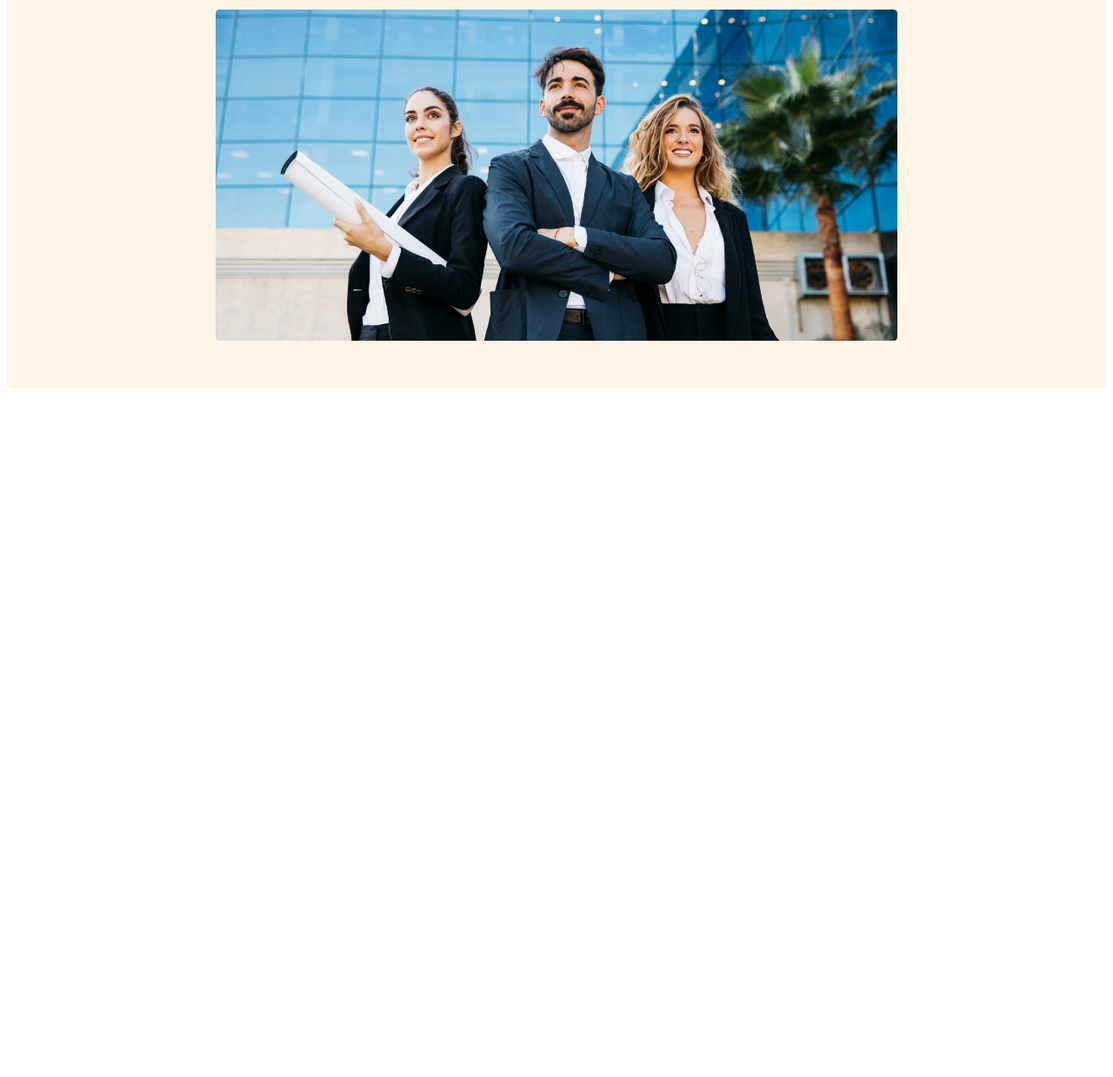
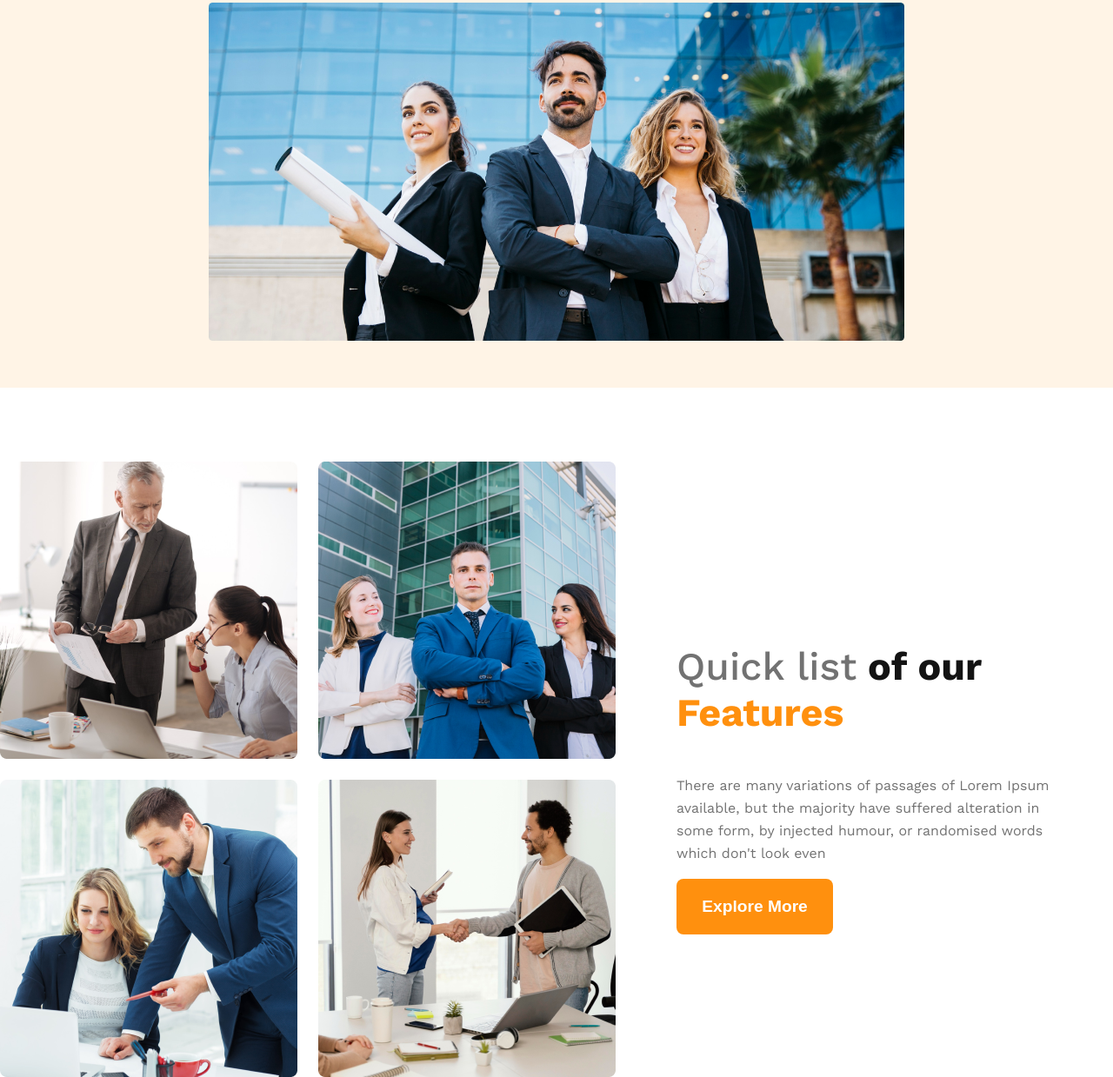
Before and after one commit to Vinactez/g3-architects-project, a plain HTML site: page index.html in a window 1280 px wide. Shown: the part 704-1943 px from the top of the page at 87% size. Before the commit the page ends 1158 px from the top, so only its background shows below. Drawn offline with nearby package versions, Linux system fonts and the light colour scheme.

Commit message:
finished teams section

```diff
--- a/index.html
+++ b/index.html
@@ -13,8 +13,9 @@
     />
   </head>
   <body>
+    <!-- header start -->
     <header>
-        <!-- nav section -->
+      <!-- nav section -->
       <nav>
         <div class="nav-container">
           <div class="nav-title">
@@ -33,7 +34,10 @@
       <!-- banner section -->
       <div class="banner">
         <div class="banner-content">
-          <h1 class="banner-title">Brand New <br> Group of Architects</h1>
+          <h1 class="banner-title">
+            Brand New <br />
+            Group of Architects
+          </h1>
           <p class="description">
             There are many variations of passages of Lorem Ipsum available, but
             the majority have suffered alteration in some form, by injected
@@ -44,7 +48,32 @@
         <img src="./images/banner.png" alt="" />
       </div>
     </header>
-    <main></main>
+    <!-- header ending -->
+    <main>
+      <!-- teams section -->
+      <section class="teams-container">
+        <div class="teams-img">
+          <img src="./images/team1.png" alt="" />
+          <img src="./images/team2.png" alt="" />
+          <img src="./images/team3.png" alt="" />
+          <img src="./images/team4.png" alt="" />
+        </div>
+        <div class="teams-content">
+          <h3 class="teams-title">
+            <span class="quick-list">Quick list</span>
+            <span class="of-our">of our</span>
+            <br>
+            <span class="text-features">Features</span>
+          </h3>
+          <p class="description">
+            There are many variations of passages of Lorem Ipsum available, but
+            the majority have suffered alteration in some form, by injected
+            humour, or randomised words which don't look even
+          </p>
+          <button class="btn-primary">Explore More</button>
+        </div>
+      </section>
+    </main>
     <footer></footer>
   </body>
 </html>
--- a/styles.css
+++ b/styles.css
@@ -1,6 +1,8 @@
 /* shared styles */
 
-* {
+body{
+  margin: 0;
+  padding: 0;
   font-family: "work sans";
 }
 
@@ -13,6 +15,13 @@
   border-radius: 8px;
   font-size: 1.2rem;
   font-weight: 600;
+}
+
+.description {
+  color: #727272;
+  font-size: 1rem;
+  font-weight: 400;
+  line-height: 26px;
 }
 
 /* header styles */
@@ -63,39 +72,88 @@ header {
   font-weight: 700;
 }
 
-.description {
-  color: #727272;
-  font-size: 1rem;
-  font-weight: 400;
-  line-height: 26px;
-}
 
-.banner img{
+
+.banner img {
   margin-top: 20px;
   width: 100%;
 }
 
+/* main section*/
 
+main {
+  max-width: 1440px;
+  margin: 0 auto;
+}
+
+/* teams styles */
+
+.teams-container{
+  padding-top: 85px;
+  display: flex;
+  align-items: center;
+}
+
+.teams-img{
+  display: grid;
+  grid-template-columns: repeat(2 , 1fr);
+  gap: 24px;
+}
+
+.teams-content{
+  padding-left: 70px;
+  padding-right: 70px;
+}
+
+.teams-title{
+  font-size: 2.8rem;
+}
+
+.teams-title .quick-list{
+  color: #727272;
+  font-weight: 500;
+}
+
+.teams-title .of-our{
+  color: #131313;
+  font-weight: 700;
+}
+
+.teams-title .text-features{
+  color: #FF900E;
+  font-weight: 700;
+}
 /* Responsive media quaries */
 /* mobile devices */
 
-@media screen and (max-width:576px) {
-  header{
+@media screen and (max-width: 576px) {
+  header {
     padding: 20px;
   }
-  .nav-container{
+  .nav-container,.teams-container
+   {
     flex-direction: column;
     text-align: center;
   }
+  .teams-img{
+    grid-template-columns: 1fr;
+  }
+
+  .teams-content{
+    padding-left: 20px;
+    padding-right: 20px;
+  }
+
 }
 
 /* Medium devices */
 
-@media screen and (min-width:576px) and (max-width:960px) {
-  header{
+@media screen and (min-width: 576px) and (max-width: 960px) {
+  header {
     padding: 50px;
   }
-  .nav-container{
+  .nav-container ,.teams-container {
     flex-direction: column;
   }
+
 }
```
